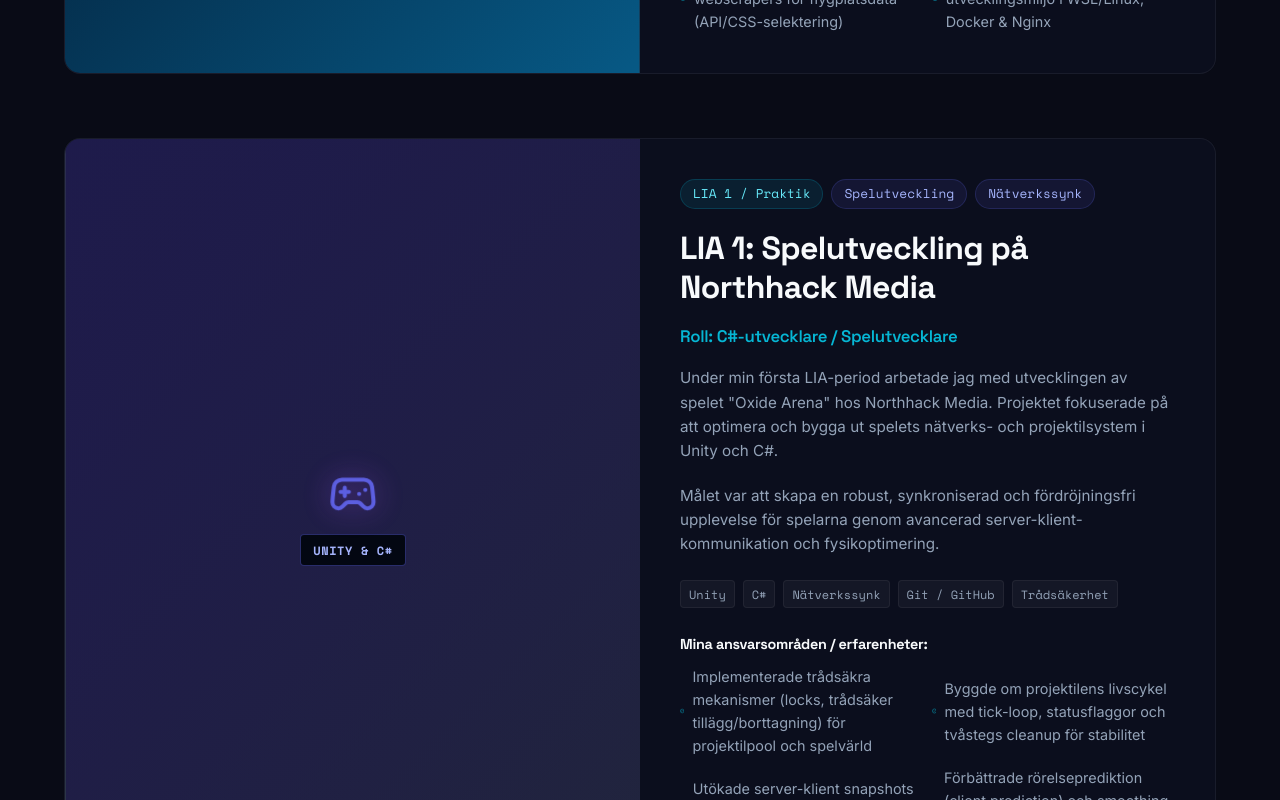
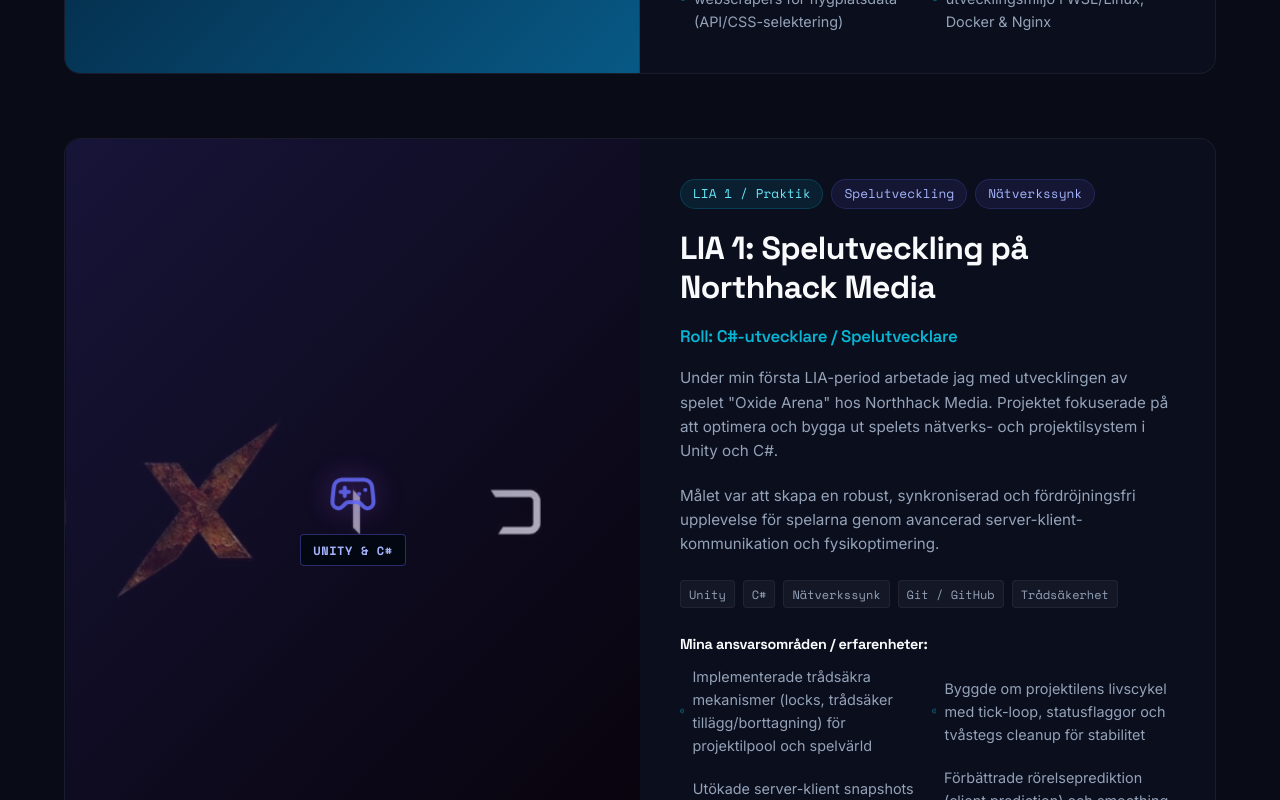
Before and after one commit to StefanLundberg77/slundberg-Web-portfolio, a React (Vite) app: page / in a window 1280 px wide. Shown: the part 2680-3480 px from the top of the page. Built offline with nearby package versions, Linux system fonts and the light colour scheme.

Commit message:
feat: add oxide.avif background to LIA 1 card

```diff
--- a/src/components/Projects.tsx
+++ b/src/components/Projects.tsx
@@ -3,6 +3,7 @@
 import { useLanguage } from '../context/LanguageContext';
 import pnsScreenshot from '../assets/pns_screenshot.png';
 import nfrScreenshot from '../assets/nfr_screenshot.png';
+import oxideBg from '../assets/oxide.avif';
 
 export default function Projects() {
   const [activeRagTab, setActiveRagTab] = useState<'local' | 'azure'>('local');
@@ -109,7 +110,7 @@
               <div
                 className="project-graphic-side game-bg"
                 style={{
-                  background: 'linear-gradient(135deg, #1e1b4b 0%, #1e293b 100%)',
+                  backgroundImage: `url(${oxideBg})`,
                 }}
               >
                 <div className="game-overlay">
```
Also changed, not shown: src/assets/oxide.avif (added).
